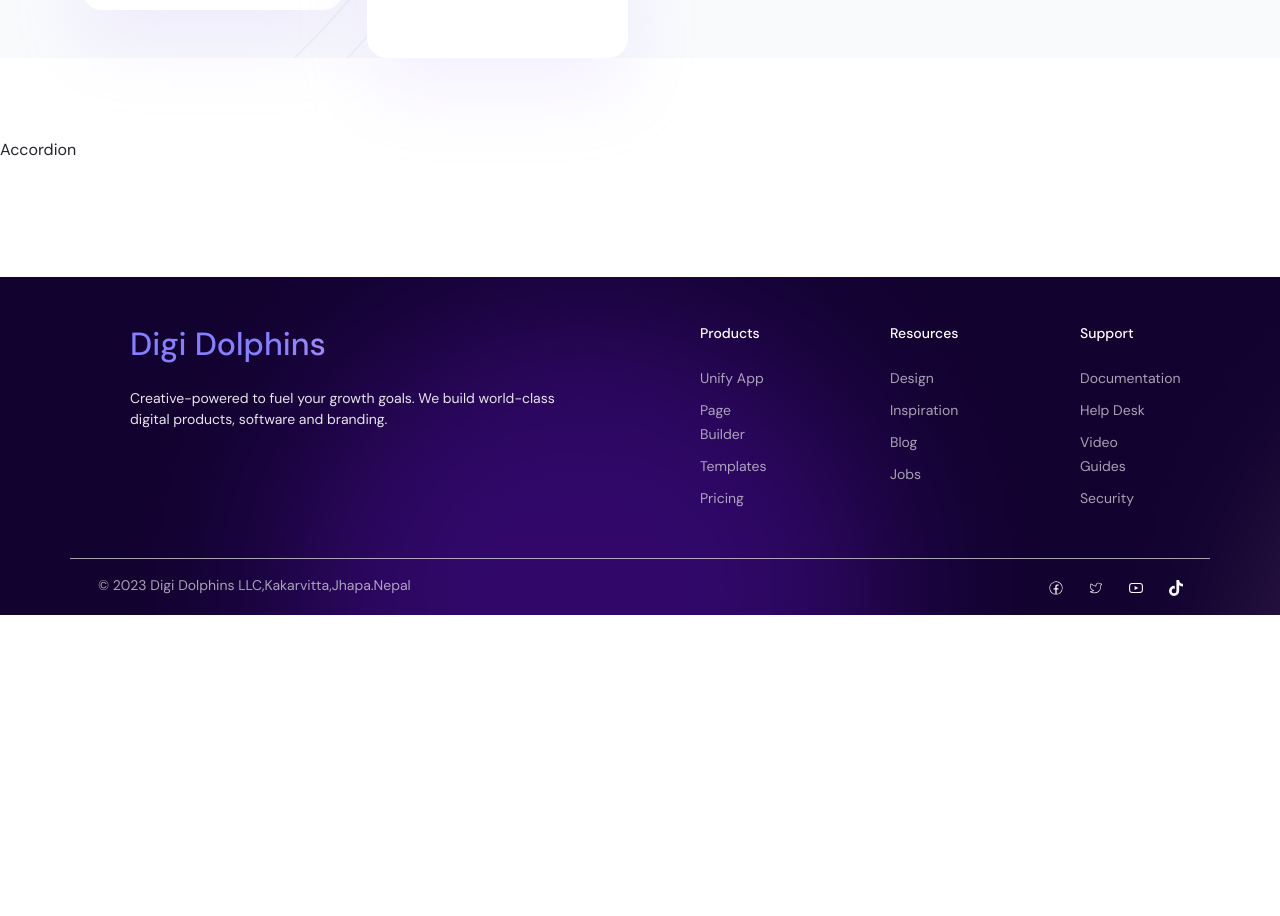
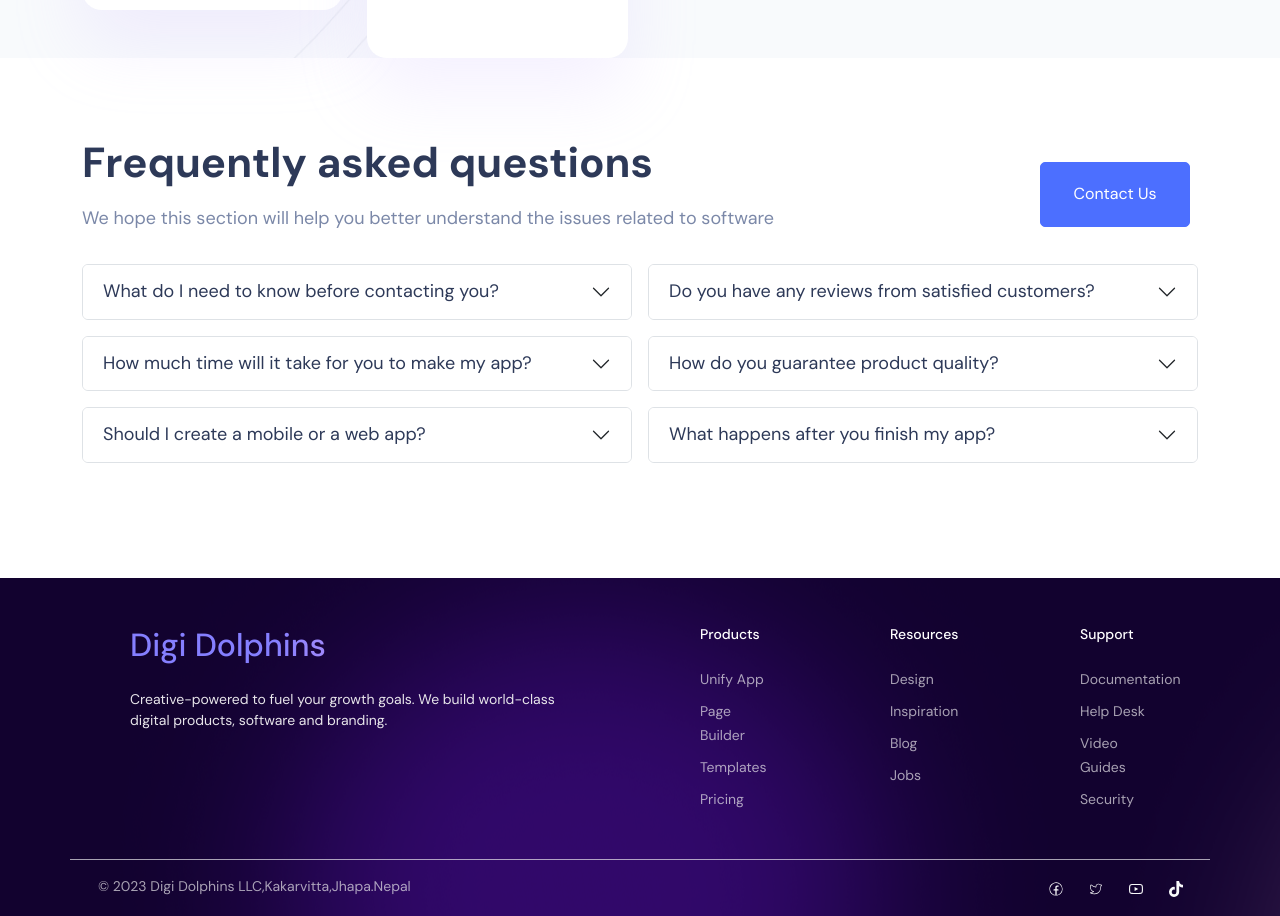
Before and after one commit to Binod69/digi-dolphins, a Next.js app: page /price in a window 1280 px wide. Shown: the part 3480-4396 px from the top of the page. Before the commit the page ends 4095 px from the top, so only its background shows below. Built offline with nearby package versions, Linux system fonts and the light colour scheme.

Commit message:
added accoridon

```diff
--- a/app/Components/AboutComponents/Accordion/Accordion.tsx
+++ b/app/Components/AboutComponents/Accordion/Accordion.tsx
@@ -1,6 +1,126 @@
+'use client';
+import Container from 'react-bootstrap/Container';
+import Row from 'react-bootstrap/Row';
+import Col from 'react-bootstrap/Col';
+import Accordion from 'react-bootstrap/Accordion';
+import Btn from '../../ui/Btn';
+
 import styles from './accordion.module.css';
-const Accordion = () => {
-  return <div>Accordion</div>;
+
+const AboutAccordion = () => {
+  return (
+    <>
+      <Container className="my-5">
+        <Row>
+          <Col lg={10}>
+            <article>
+              <h2 className={styles.title}>Frequently asked questions</h2>
+              <p className={styles.para}>
+                We hope this section will help you better understand the issues
+                related to software
+              </p>
+              <p></p>
+            </article>
+          </Col>
+          <Col lg={2} className="text-center ">
+            <Btn btnTitle={'Contact Us'} />
+          </Col>
+        </Row>
+        <Row className="g-3 my-3">
+          <Col lg={6}>
+            <Accordion>
+              <Accordion.Item eventKey="0">
+                <Accordion.Header className={styles.accTitle}>
+                  What do I need to know before contacting you?
+                </Accordion.Header>
+                <Accordion.Body>
+                  The most important thing to know is what do you want to
+                  accomplish. Why do I need this software? What for? What should
+                  it do? Having a clear vision in mind is crucial when ordering
+                  a software application.
+                </Accordion.Body>
+              </Accordion.Item>
+            </Accordion>
+          </Col>
+          <Col lg={6}>
+            <Accordion>
+              <Accordion.Item eventKey="0">
+                <Accordion.Header>
+                  Do you have any reviews from satisfied customers?
+                </Accordion.Header>
+                <Accordion.Body>
+                  The most important thing to know is what do you want to
+                  accomplish. Why do I need this software? What for? What should
+                  it do? Having a clear vision in mind is crucial when ordering
+                  a software application.
+                </Accordion.Body>
+              </Accordion.Item>
+            </Accordion>
+          </Col>
+          <Col lg={6}>
+            <Accordion>
+              <Accordion.Item eventKey="0">
+                <Accordion.Header>
+                  How much time will it take for you to make my app?{' '}
+                </Accordion.Header>
+                <Accordion.Body>
+                  The most important thing to know is what do you want to
+                  accomplish. Why do I need this software? What for? What should
+                  it do? Having a clear vision in mind is crucial when ordering
+                  a software application.
+                </Accordion.Body>
+              </Accordion.Item>
+            </Accordion>
+          </Col>
+          <Col lg={6}>
+            <Accordion>
+              <Accordion.Item eventKey="0">
+                <Accordion.Header>
+                  How do you guarantee product quality?{' '}
+                </Accordion.Header>
+                <Accordion.Body>
+                  The most important thing to know is what do you want to
+                  accomplish. Why do I need this software? What for? What should
+                  it do? Having a clear vision in mind is crucial when ordering
+                  a software application.
+                </Accordion.Body>
+              </Accordion.Item>
+            </Accordion>
+          </Col>
+          <Col lg={6}>
+            <Accordion>
+              <Accordion.Item eventKey="0">
+                <Accordion.Header>
+                  Should I create a mobile or a web app?{' '}
+                </Accordion.Header>
+                <Accordion.Body>
+                  The most important thing to know is what do you want to
+                  accomplish. Why do I need this software? What for? What should
+                  it do? Having a clear vision in mind is crucial when ordering
+                  a software application.
+                </Accordion.Body>
+              </Accordion.Item>
+            </Accordion>
+          </Col>
+          <Col lg={6}>
+            <Accordion>
+              <Accordion.Item eventKey="0">
+                <Accordion.Header>
+                  What happens after you finish my app?{' '}
+                </Accordion.Header>
+                <Accordion.Body>
+                  The most important thing to know is what do you want to
+                  accomplish. Why do I need this software? What for? What should
+                  it do? Having a clear vision in mind is crucial when ordering
+                  a software application.
+                </Accordion.Body>
+              </Accordion.Item>
+            </Accordion>
+          </Col>
+        </Row>
+      </Container>
+    </>
+  );
 };
 
-export default Accordion;
+export default AboutAccordion;
--- a/app/Components/AboutComponents/Accordion/accordion.module.css
+++ b/app/Components/AboutComponents/Accordion/accordion.module.css
@@ -0,0 +1,26 @@
+.title {
+  color: #2d3958;
+  font-size: 2.625rem;
+  font-weight: 700;
+  line-height: 3.125rem;
+  margin-bottom: 1rem;
+}
+
+.para {
+  color: #7b88a8;
+  font-size: 1.125rem;
+  line-height: 1.75rem;
+}
+
+.accTitle {
+  font-size: 5.125rem !important;
+  color: #2d3958 !important;
+}
+
+@media screen and (min-width: 0px) and (max-width: 576px) {
+  .title {
+    font-size: 2.25rem;
+    text-align: center;
+    max-width: 100%;
+  }
+}
--- a/app/Components/index.tsx
+++ b/app/Components/index.tsx
@@ -8,4 +8,4 @@ export { default as Unlimited } from './HomeComponents/Unlimited/Unlimited';
 export { default as Trusted } from './HomeComponents/Trusted/Trusted';
 export { default as Plan } from './HomeComponents/Plan/Plan';
 export { default as AboutBanner } from './AboutComponents/Banner/Banner';
-export { default as Accordion } from './AboutComponents/Accordion/Accordion';
+export { default as AboutAccordion } from './AboutComponents/Accordion/Accordion';
--- a/app/globals.css
+++ b/app/globals.css
@@ -27,3 +27,9 @@ p {
   padding: 0;
   margin: 0;
 }
+
+.accordion-button,
+.collapsed {
+  font-size: 1.125rem;
+  color: #2d3958;
+}
--- a/app/screen/About.tsx
+++ b/app/screen/About.tsx
@@ -1,4 +1,9 @@
-import { AboutBanner, Pricing, Develop, Accordion } from '../Components/index';
+import {
+  AboutBanner,
+  Pricing,
+  Develop,
+  AboutAccordion,
+} from '../Components/index';
 
 const About = () => {
   return (
@@ -28,7 +33,7 @@ const About = () => {
           'We design new concepts, prototypes and processes for the next generation of services and experiences, ready for the market.'
         }
       />
-      <Accordion />
+      <AboutAccordion />
     </>
   );
 };
```
